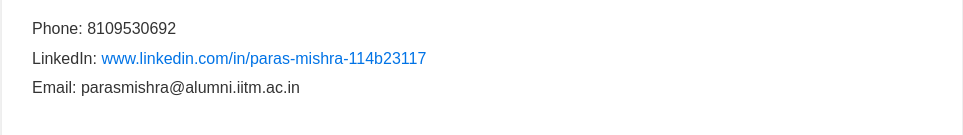
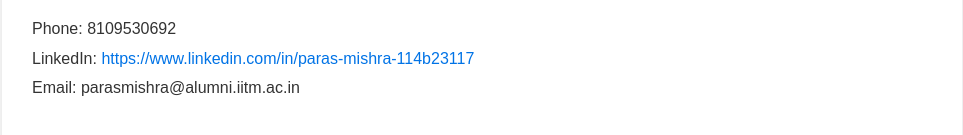
Before and after one commit to ParasMishra3/portfolio, a plain HTML site: page index.html in a window 1280 px wide. Shown: the part 1626-1761 px from the top of the page, without its empty margins (158-1121 px from the left). Drawn offline with Linux system fonts and the light colour scheme.

Commit message:
Fix HTML formatting and add contact link

```diff
--- a/index.html
+++ b/index.html
@@ -111,7 +111,7 @@
         <div class="section contact-info">
             <h3>Contact</h3>
             <p>Phone: 8109530692</p>
-            <p>LinkedIn: <a href="www.linkedin.com/in/paras-mishra-114b23117" target="_blank">www.linkedin.com/in/paras-mishra-114b23117</a></p>
+            <p>LinkedIn: <a href="https://www.linkedin.com/in/paras-mishra-114b23117" target="_blank" rel="noopener noreferrer">https://www.linkedin.com/in/paras-mishra-114b23117</a></p>
             <p>Email: parasmishra@alumni.iitm.ac.in</p>
         </div>
     </div>
```
